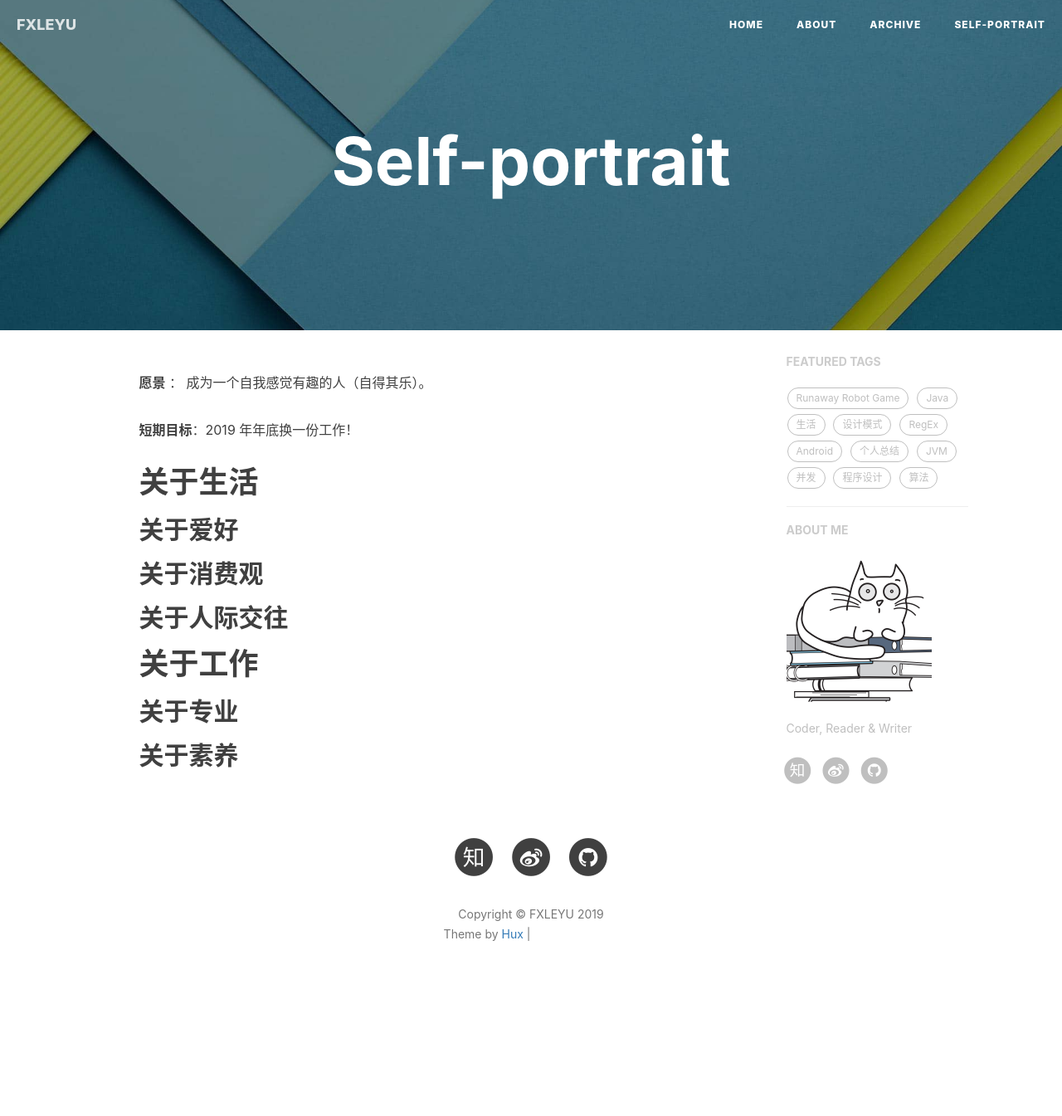
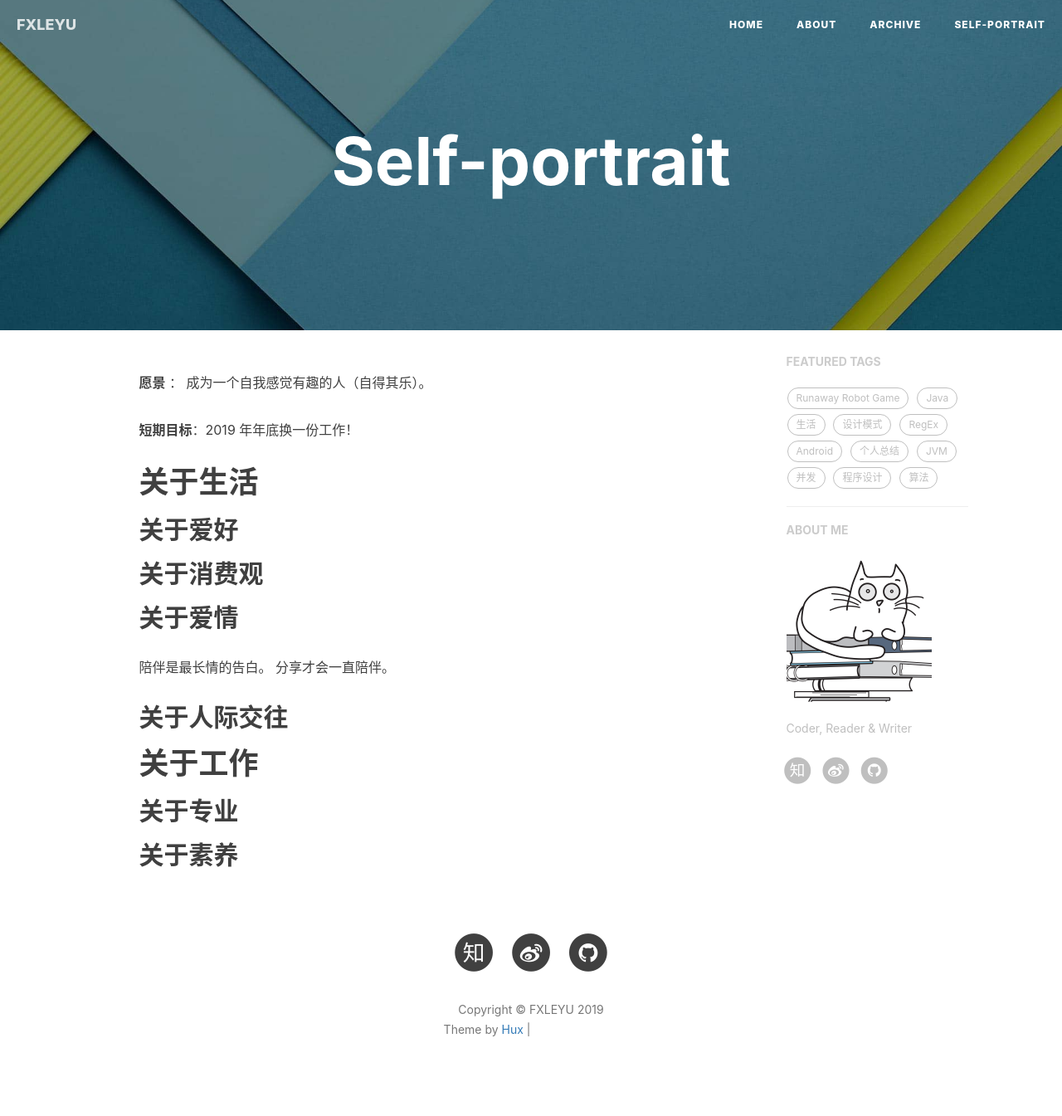
Before and after one commit to fxleyu/fxleyu.github.io, a Jekyll site: the page built from self-portrayal.md, in a window 1280 px wide. Shown: the whole page at 83% size. Built offline with Jekyll 4.4.1, drawn with Linux system fonts in a browser that asks for light colours; nearby versions of some CDN libraries; comment, search, counter and statistics services are not loaded; before the commit the page ends 1230 px from its top, so only the background shows below that; grey boxes are pictures that could not be loaded.

Commit message:
UPDATE 关于爱情

```diff
--- a/self-portrayal.md
+++ b/self-portrayal.md
@@ -11,6 +11,10 @@ title: Self-portrait
 # 关于生活
 ## 关于爱好
 ## 关于消费观
+## 关于爱情
+陪伴是最长情的告白。
+分享才会一直陪伴。
+
 ## 关于人际交往
 
 # 关于工作
```
